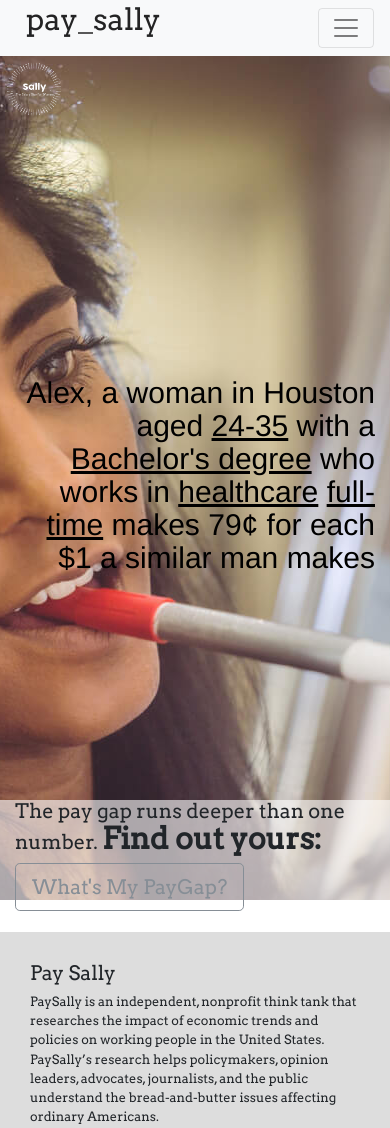
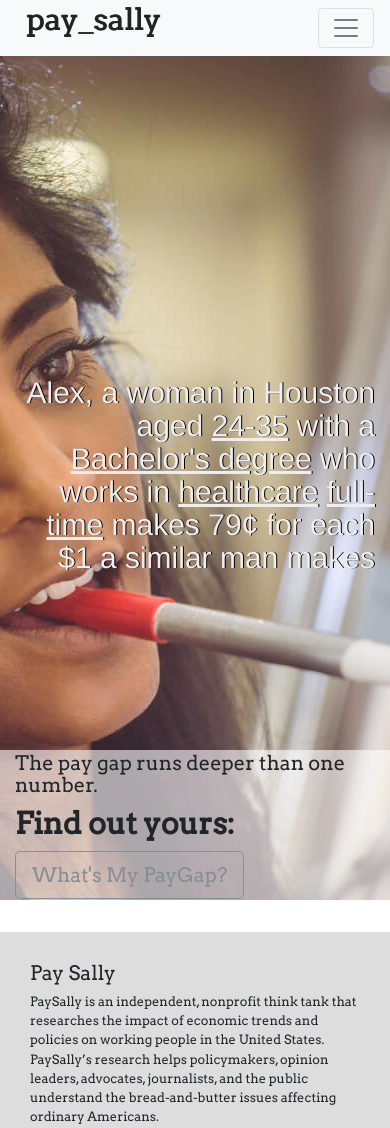
Before and after one commit to julianapeace/WomenStartupWeekend, a Python web app: template myapp/templates/base.html in a window 390 px wide. Shown: the top 1128 px of the page. Run offline with Jinja, Linux system fonts and the light colour scheme; the template is opened without the code that fills it, so the values that code supplies are empty; some libraries are stand-ins or nearby versions.

Commit message:
made bootstrap responsive

```diff
--- a/myapp/templates/base.html
+++ b/myapp/templates/base.html
@@ -49,10 +49,11 @@
         </div>
       </div>
       <div class="row jumbotron-paygap">
-        <div class="col-lg-8 col-md-8 col-sm-12">
-          <h2>The pay gap runs deeper than one number. <strong style="font-size: 30px;">Find out yours:</strong></h2>
+        <div class="col-lg-6 col-md-8 col-sm-12">
+          <h2>The pay gap runs deeper than one number.</h2>
         </div>
-        <div class="col-lg-4 col-md-8 col-sm-12">
+          <div class="col-lg-3 col-md-2 col-sm-12"><h3><strong style="font-size: 30px;">Find out yours:</strong></h3></div>
+        <div class="col-lg-3 col-md-2 col-sm-12">
           <a href="/page/calculator.html" class="btn btn-outline-secondary btn-lg">What's My PayGap?</a>
         </div>
       </div>
--- a/myapp/templates/calculator.html
+++ b/myapp/templates/calculator.html
@@ -42,10 +42,11 @@
                 </div>
               </div>
               <div class="row">
-                <div class="col-lg-12">
+                <div class="col-lg-8 col-md-8 col-sm-8">
                   <label for="education">Education</label>
                 </div>
-                <div class="col-lg-12">
+
+                <div class="col-lg-8 col-md-8 col-sm-8">
                   <p class="form__answer">
                     <input type="radio" name="education" id="bachelors" value="bachelors" checked>
                     <label for="bachelors">Bachelor's Degree</label>
--- a/myapp/templates/solution.html
+++ b/myapp/templates/solution.html
@@ -5,7 +5,7 @@
 {% block calcresult %}{% endblock %}
 {% block solution %}
 <div class="solution">
-<div class="solutionsteps">
+<div class="col-lg-12 col-md-12 col-sm-12">
 <div class="pay_gap">
 <h1>game_plan</h1>
 </div>
--- a/static/css/style.css
+++ b/static/css/style.css
@@ -5,6 +5,8 @@ footer{
   padding: 30px;
   background-color: #ddd;
   font-size: 80%;
+  margin: 100%;
+  margin: 0 auto;
 }
 #header>a{
   color: #000;
@@ -17,6 +19,7 @@ JUMBOTRON
 .jumbotron {
   background: url("/static/img/woman-working.jpg") no-repeat center top;
   height: 100vh;
+  /*width: 100vh;*/
   position: relative;
 }
 .jumbotron>img{
@@ -36,7 +39,6 @@ JUMBOTRON
   left: 0;
   background-color: rgba(255, 255, 255, 0.6);
   height: 100px;
-  min-width: 100vh;
   min-width: 100%;
   align-items: center;
   padding: 0;
@@ -47,10 +49,10 @@ JUMBOTRON
 SOLUTION
 
 *******************************************************/
-.solutionsteps{
+.solution{
   font-family: 'Arvo', 'Quicksand', Helvetica, monospace;
   margin: 10px auto;
-  width: 850px;
+  width: 70%;
   padding: 40px;
   min-height: 100vh;
   height: 100%;
@@ -151,8 +153,28 @@ BOOTSTRAP
 @media all and (max-width: 480px) {
   h1{
     font-size: 30px;
+    color: #eee;
+    text-shadow: 1px 0 0 #000;
   }
   h2{
     font-size:20px;
   }
+  .jumbotron>img{
+    display: none;
+  }
+  .jumbotron{
+    max-height: 100vh;
+    max-width: 100vh;
+  }
+  .solution{
+    padding: 0;
+    width: 100%;
+  }
+  h3{
+    font-size: 20px;
+  }
+  .jumbotron-paygap{
+    height: 150px;
+  }
+  .jumbotron-paygap >h3{font-size: 15px;}
 }
```
